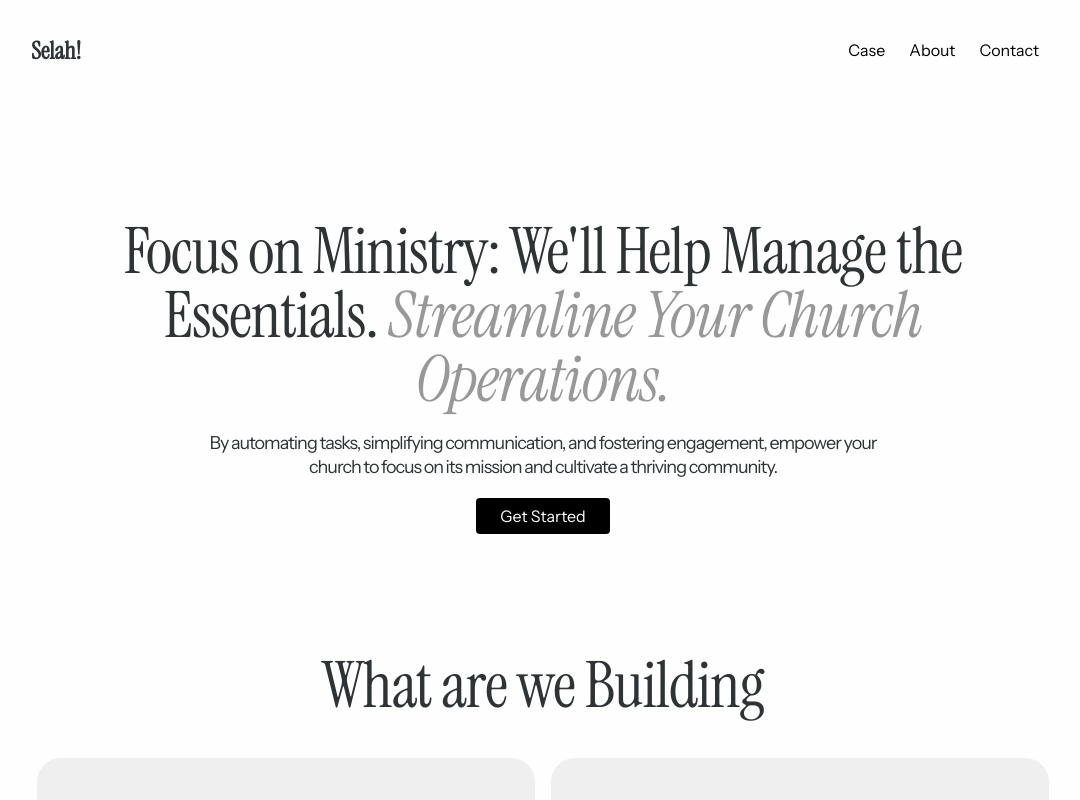
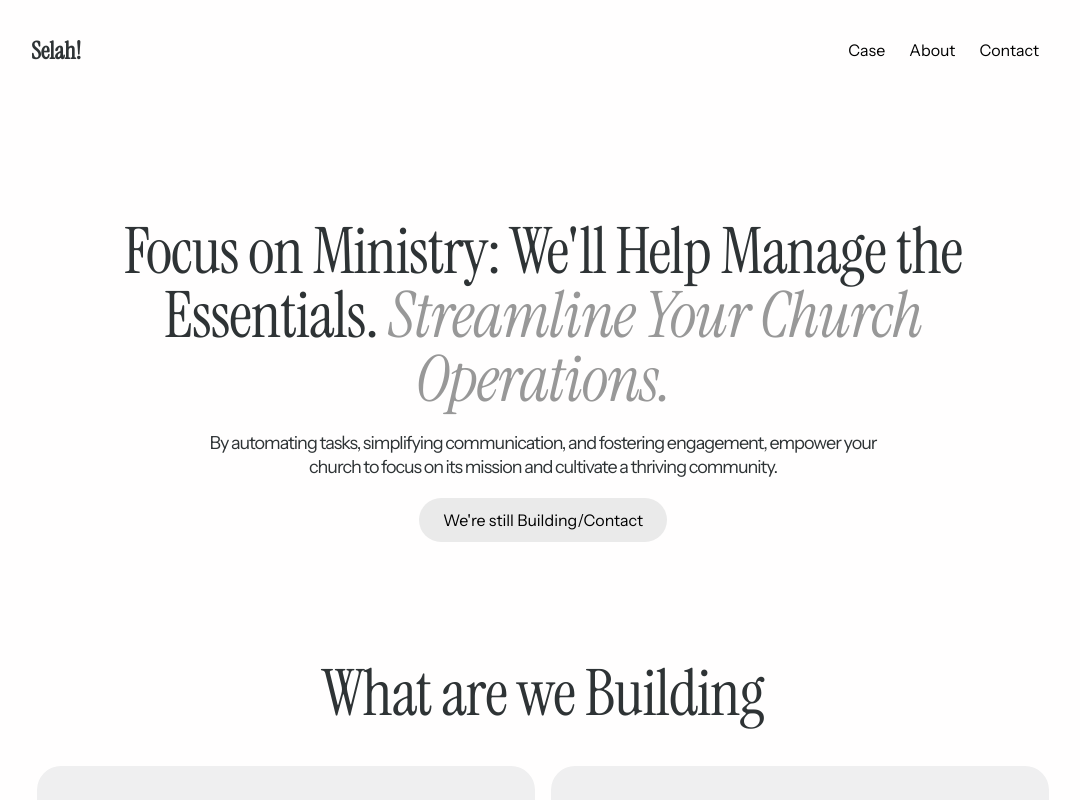
Before and after one commit to byfolarin/Selah, a React (Vite) app in the folder Selah/: page / in a window 1280 px wide. Shown: the top 800 px of the page, without its empty margins (97-1177 px from the left). Built offline with nearby package versions, Linux system fonts and the light colour scheme; a web font is replaced by a local one.

Commit message:
selah button

```diff
--- a/Selah/src/components/website/Website.jsx
+++ b/Selah/src/components/website/Website.jsx
@@ -1,5 +1,5 @@
 import React from 'react'
-import people from './src/assets/people.jpeg'
+// import people from './src/assets/people.jpeg'
 
 const Website = () => {
   return (
@@ -22,7 +22,7 @@ const Website = () => {
       <div className="get-started-button">
 
         <button className='Sign-up-button'>
-          Get Started
+          We're still Building/Contact
           </button>
       </div>
 
@@ -151,7 +151,7 @@ const Website = () => {
               </div>
 
       <div className="img-images-collation">
-        {/* <img src={people} alt="" /> */}
+
       </div>
 
       </section>
--- a/Selah/src/index.css
+++ b/Selah/src/index.css
@@ -149,11 +149,11 @@ h2{
   font-family: "Instrument Sans", sans-serif;
   font-size: 16px;
   cursor: pointer;
-  padding: 8px 24px;
-  color: white;
-  background-color: black;
+  padding: 12px 24px;
+  color: rgb(0, 0, 0);
+  background-color: #eaeaea;
   border: none;
-  border-radius: 4px;
+  border-radius: 100px;
 }
 
 .section-2{
```
